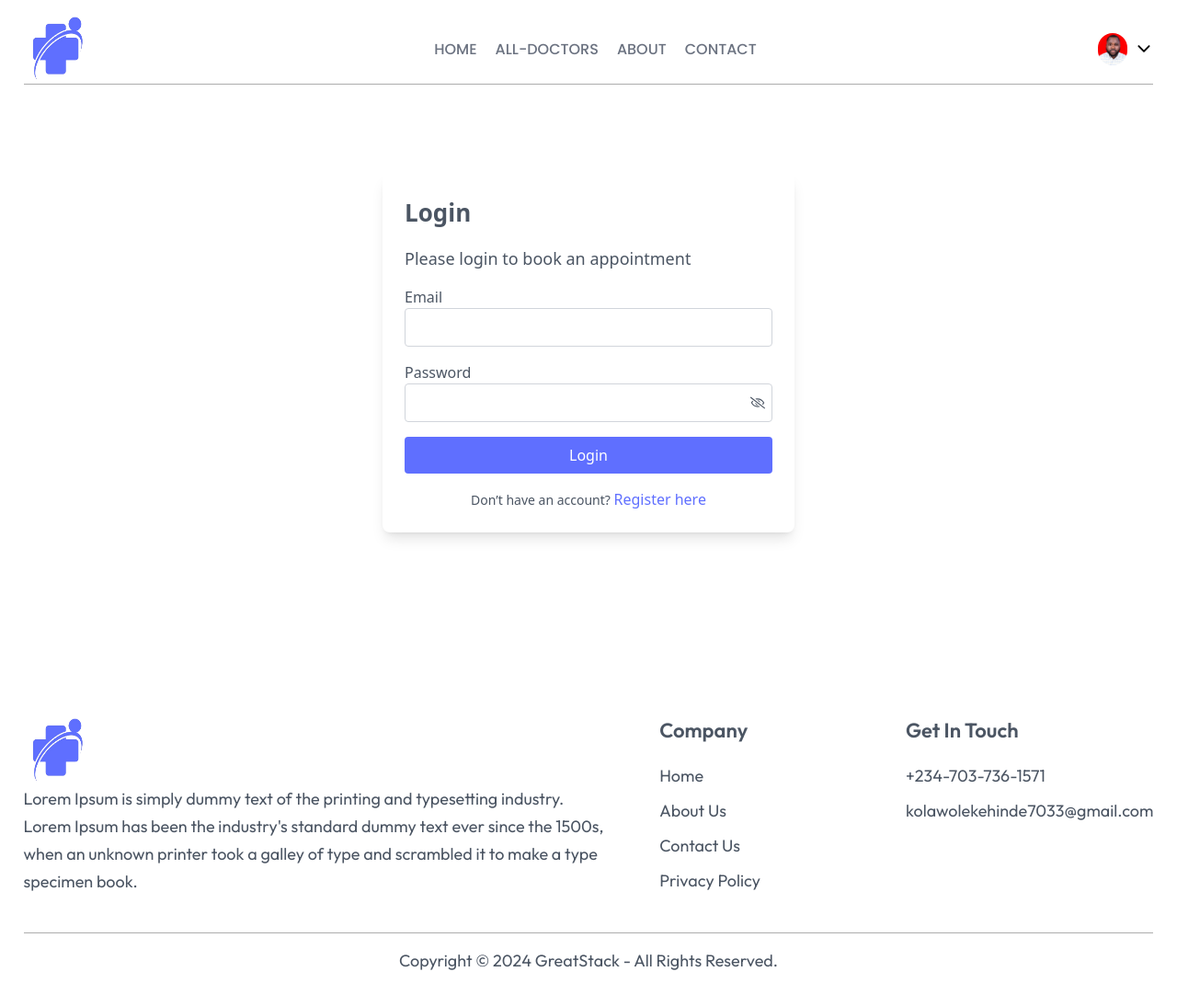
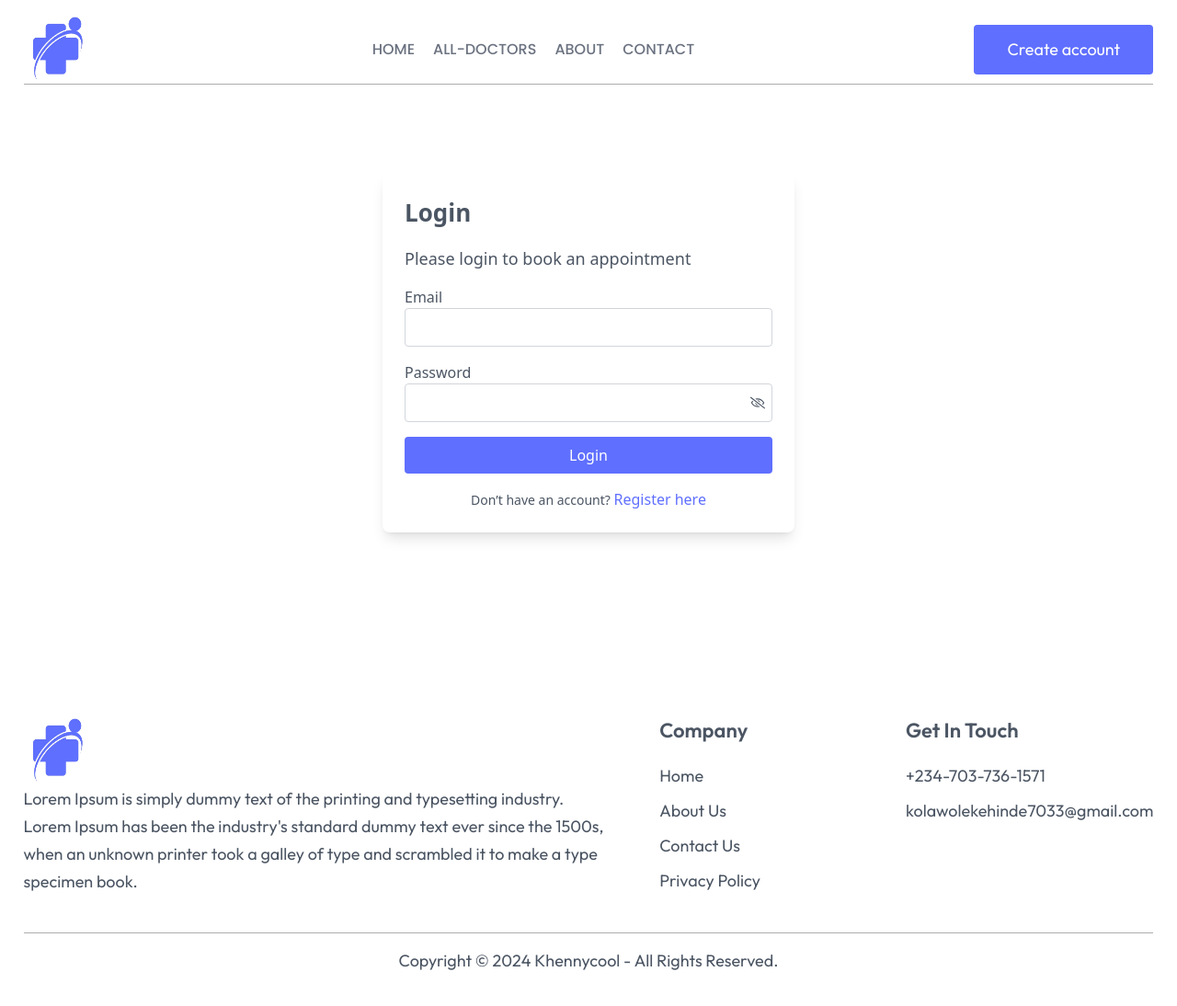
Before and after one commit to Kolawole-kehinde/Doctors-Appointment-App, a React (Vite) app: page /auth/login in a window 1280 px wide. Shown: the top 1094 px of the page at 92% size. Built offline with nearby package versions, Linux system fonts and the light colour scheme.

Commit message:
Fix: Ensure Create Account button is hidden upon user logout

```diff
--- a/src/Componets/CustomButton/index.jsx
+++ b/src/Componets/CustomButton/index.jsx
@@ -1,34 +1,14 @@
-import React, { useState } from "react";
-import { IoIosArrowDown } from "react-icons/io";
 import { useNavigate } from "react-router";
-
 const CustomButton = () => {
-  // const [showMenu, setShowMenu] = useState(false);
-  const [token, setToken] = useState(true);
   const navigate = useNavigate();
   return (
-    <div className="">
-      {token ? (
-        <div className="flex items-center gap-2 cursor-pointer group relative">
-          <img src="/images/khennycool.jpeg" alt="profile-pic"  className="w-8 rounded-full"/>
-          <IoIosArrowDown fontSize={20}/>
-            <div className="absolute right-0 top-0 pt-14 text-base font-medium text-secondary-200 z-20  hidden group-hover:block">
-               <div className="min-w-48 bg-stone-100 rounded flex flex-col gap-2 p-4 capitalize">
-                   <p onClick={() => navigate('profile')} className="hover:text-black cursor-pointer">my Profile</p>
-                   <p onClick={() => navigate('my-appointment')} className="hover:text-black cursor-pointer">my Appointment</p>
-                   <p onClick={() => setToken(false)} className="hover:text-black cursor-pointer">Logout</p>
-               </div>
-            </div>
-        </div>
-      ) : (
-        <div   onClick={() => navigate("/auth/register")}
-        className="hidden md:block ">
-              <button className="w-[195px] h-[54px] bg-primary font-outfit text-lg leading-[43px] text-white text-center rounded cursor-pointer outline-none hover:scale-105 transition-all">
-          Create account
-        </button>
-        </div>
-
-      )}
+    <div
+      onClick={() => navigate("/auth/register")}
+      className="hidden md:block "
+    >
+      <button className="w-[195px] h-[54px] bg-primary font-outfit text-lg leading-[43px] text-white text-center rounded cursor-pointer outline-none hover:scale-105 transition-all">
+        Create account
+      </button>
     </div>
   );
 };
--- a/src/Componets/layout/AuthMenu.jsx
+++ b/src/Componets/layout/AuthMenu.jsx
@@ -1,11 +1,10 @@
-import React from "react";
+import { useNavigate } from "react-router";
+import { useAuth } from "../../hooks/useAuth";
 import { IoIosArrowDown } from "react-icons/io";
-import { useAuth } from "../../hooks/useAuth";
-import { useNavigate } from "react-router";
 
 const AuthMenu = ({ menuStyle, toggleMenu }) => {
+  const { user, handleLogout, loading } = useAuth();
   const navigate = useNavigate();
-  const { loading, handleLogout } = useAuth();
 
   return (
     <menu className={menuStyle}>
@@ -25,7 +24,7 @@ const AuthMenu = ({ menuStyle, toggleMenu }) => {
               }}
               className="hover:text-black cursor-pointer"
             >
-              {loading ? "Logging Out" : "Logout"}
+              {loading ? "Logging Out..." : "Logout"}
             </button>
           </div>
         </div>
@@ -33,5 +32,4 @@ const AuthMenu = ({ menuStyle, toggleMenu }) => {
     </menu>
   );
 };
-
 export default AuthMenu;
--- a/src/Componets/layout/Footer.jsx
+++ b/src/Componets/layout/Footer.jsx
@@ -36,7 +36,7 @@ const Footer = () => {
 
       {/* Copyright Section */}
       <p className="text-sm md:text-lg leading-[30px] text-center py-4 border-t border-secondary-100">
-        Copyright © 2024 GreatStack - All Rights Reserved.
+        Copyright © 2024 Khennycool - All Rights Reserved.
       </p>
     </footer>
   );
--- a/src/Componets/layout/Menu.jsx
+++ b/src/Componets/layout/Menu.jsx
@@ -7,7 +7,7 @@ import { useAuth } from "../../hooks/useAuth";
 const Menu = ({ toggleMenu, menuStyle}) => {
   const active = (isActive) => (isActive ? "text-primary" : "text-gray-500");
 
-  const { user} = useAuth();
+  const { user } = useAuth();
 
   return (
     <menu className={menuStyle}>
@@ -16,7 +16,8 @@ const Menu = ({ toggleMenu, menuStyle}) => {
       ) : (
         navRoutes?.map(({ id, name, path }) => (
           <li key={id}>
-            <NavLink to={path} className={({ isActive }) => active(isActive)} onClick={toggleMenu}>
+            <NavLink to={path} className={({ isActive }) => active(isActive)}
+            onClick={toggleMenu}>
               {name}
             </NavLink>
           </li>
--- a/src/Componets/layout/Navbar.jsx
+++ b/src/Componets/layout/Navbar.jsx
@@ -2,12 +2,15 @@ import React, { useState } from "react";
 import { IoMenu } from "react-icons/io5";
 import { IoMdClose } from "react-icons/io";
 import { useNavigate } from "react-router";
-import Logo from "./logo";
+import Logo from "./Logo";
 import Menu from "./Menu";
+import { useAuth } from "../../hooks/useAuth";
 import CustomButton from "../CustomButton";
+
 const Navbar = () => {
   const [menuOpen, setMenuOpen] = useState(false);
   const navigate = useNavigate();
+  const { user} = useAuth();
 
   const toggleMenu = () => {
     setMenuOpen((prevState) => !prevState);
@@ -17,16 +20,14 @@ const Navbar = () => {
     <header className="py-4 md:px-4 lg:px-0">
       <nav className="wrapper flex items-center justify-between px-4 md:px-0 border-b border-secondary-100">
         <Logo />
-
         <Menu menuStyle="hidden lg:flex items-center font-poppins gap-[1.25rem] text-base leading-[24px] font-medium text-center uppercase" />
 
+
+        {!user && (
           <CustomButton/>
-        <IoMenu
-          fontSize={30}
-          className="block md:hidden"
-          onClick={toggleMenu}
-        />
+        )}
 
+        <IoMenu fontSize={30} className="block md:hidden" onClick={toggleMenu} />
       </nav>
 
       {menuOpen && (
@@ -40,6 +41,8 @@ const Navbar = () => {
 
           <Menu menuStyle="flex flex-col gap-2 p-2 text-lg" toggleMenu={toggleMenu} />
 
+          {/* Show "Create Account" button in mobile menu only if user is not logged in */}
+          {!user && (
             <div className="font-outfit text-lg leading-[43px] text-white mt-4">
               <button
                 onClick={() => {
@@ -51,6 +54,7 @@ const Navbar = () => {
                 Create account
               </button>
             </div>
+          )}
         </nav>
       )}
     </header>
--- a/src/Pages/auth/Login.jsx
+++ b/src/Pages/auth/Login.jsx
@@ -1,4 +1,4 @@
-import React, { useState } from 'react';
+import React, { useContext, useState } from 'react';
 import { loginLists } from '../../constant/auth';
 import CustomInput from '../../Componets/CustomInput';
 import { useForm } from 'react-hook-form';
@@ -7,8 +7,10 @@ import toast from 'react-hot-toast';
 import { zodResolver } from '@hookform/resolvers/zod';
 import { Link, useNavigate } from 'react-router';
 import { signInApi } from '../../services/auth';
+import { AppContext } from '../../context/AppContext';
 
 const LoginPage = () => {
+  const { setUser } = useContext(AppContext);
   const navigate = useNavigate();
   const [loading, setLoading] = useState(false);
 
@@ -33,9 +35,10 @@ const LoginPage = () => {
       console.log("User logged in:", res);
 
       toast.success("User logged in successfully!");
-      reset(); // Reset form after successful login
+      setUser(res);
+      reset();
 
-      navigate("/profile"); // Navigate correctly
+      navigate("/profile");
     } catch (error) {
       console.error("Login error:", error.message);
       toast.error(error?.message || "Login failed, please try again.");
--- a/src/Pages/auth/Register.jsx
+++ b/src/Pages/auth/Register.jsx
@@ -1,4 +1,4 @@
-import React, { useState } from "react";
+import React, { useContext, useState } from "react";
 import { registerLists } from "../../constant/auth";
 import CustomInput from "../../Componets/CustomInput";
 import { useForm } from "react-hook-form";
@@ -7,8 +7,10 @@ import toast from "react-hot-toast";
 import { zodResolver } from "@hookform/resolvers/zod";
 import { Link, useNavigate } from "react-router";
 import { signUpApi } from "../../services/auth";
+import { AppContext } from "../../context/AppContext";
 
 const RegisterPage = () => {
+  const { setUser } = useContext(AppContext);
   const navigate = useNavigate();
   const [loading, setLoading] = useState(false);
 
@@ -40,12 +42,13 @@ const RegisterPage = () => {
       console.log("User registered:", res);
 
       toast.success("User registered successfully!");
+      setUser(res);
       reset();
-      navigate("/profile"); // Corrected navigation
+      navigate("/profile");
 
     } catch (error) {
       console.error("Registration error:", error.message);
-      toast.error(error.message); // Show error message
+      toast.error(error.message);
     } finally {
       setLoading(false);
     }
--- a/src/context/AppContext.jsx
+++ b/src/context/AppContext.jsx
@@ -6,10 +6,9 @@ import { supabase } from "../libs/supabase";
 import { useNavigate } from "react-router";
 
 
-
 export const AppContext = createContext({
   user: null,
-  setdata: (data) => {},
+  setUser: (data) => {},
   handleLogout: () => {},
   loading: false,
 });
--- a/src/services/auth/index.js
+++ b/src/services/auth/index.js
@@ -1,9 +1,8 @@
 import { supabase } from "../../libs/supabase";
 
 export const signUpApi = async (payload) => {
-    const { name, email, password } = payload; // Extract correct fields
+    const { name, email, password } = payload;
 
-    // First, sign up the user in Supabase Auth
     const { data, error } = await supabase.auth.signUp({
         email,
         password,
@@ -11,11 +10,11 @@ export const signUpApi = async (payload) => {
 
     if (error) throw new Error(error.message);
 
-    // If user is successfully created, insert details into the 'users' table
+
     if (data?.user) {
         const { data: userData, error: userError } = await supabase
             .from("users")
-            .insert([{ name, email, password }]) // Correct field names
+            .insert([{ name, email, password }])
             .select()
             .single();
 
@@ -29,7 +28,7 @@ export const signUpApi = async (payload) => {
 export const signInApi = async (payload) => {
     const { email, password } = payload;
 
-    // Step 1: Authenticate user with Supabase Auth
+
     const { data, error } = await supabase.auth.signInWithPassword({
       email,
       password,
@@ -37,7 +36,7 @@ export const signInApi = async (payload) => {
 
     if (error) throw new Error(error.message);
 
-    // Step 2: Retrieve user details from users table
+
     if (data?.user) {
       const { data: userData, error: userError } = await supabase
         .from("users")
@@ -47,6 +46,6 @@ export const signInApi = async (payload) => {
 
       if (userError) throw new Error(userError.message);
 
-      return userData; // Return user details
+      return userData;
     }
   };
```
Lines whose indentation alone changed are shown as unchanged.
